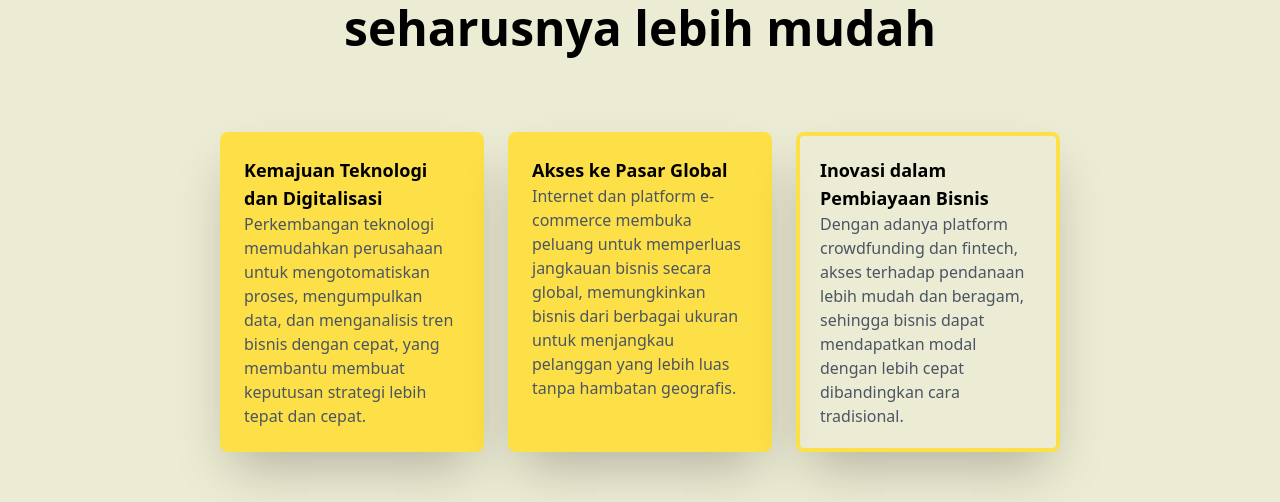
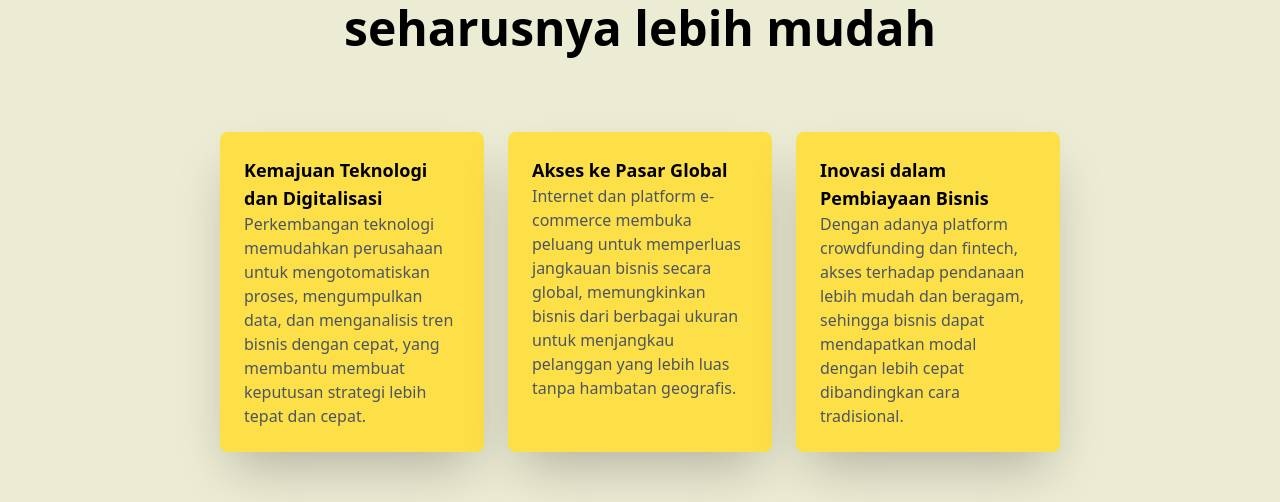
Before and after one commit to Vinnnn-vin/project1, a React (Vite) app: page / in a window 1280 px wide. Shown: the part 1805-2307 px from the top of the page. Built offline with nearby package versions, Linux system fonts and the light colour scheme.

Commit message:
Update App.jsx

```diff
--- a/src/App.jsx
+++ b/src/App.jsx
@@ -454,7 +454,7 @@ function App() {
 
                 {/* List Item 3 */}
                 <div
-                  className="items-center w-1/2 md:w-1/4 mb-6 shadow-2xl border-solid border-4 border-yellow-300 rounded-lg"
+                  className="items-center w-1/2 md:w-1/4 mb-6 shadow-2xl border-solid border-4 border-yellow-300 rounded-lg bg-yellow-300"
                   style={{ width: "30%" }}
                 >
                   <div className="px-5 py-5">
```
